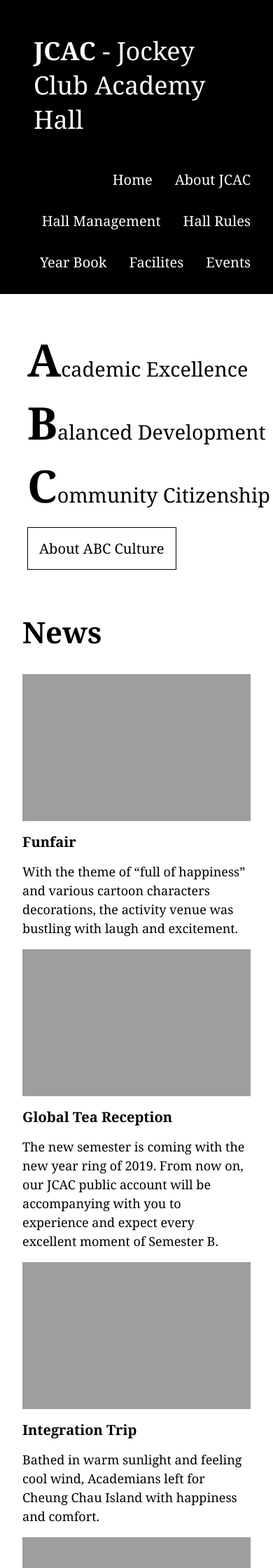
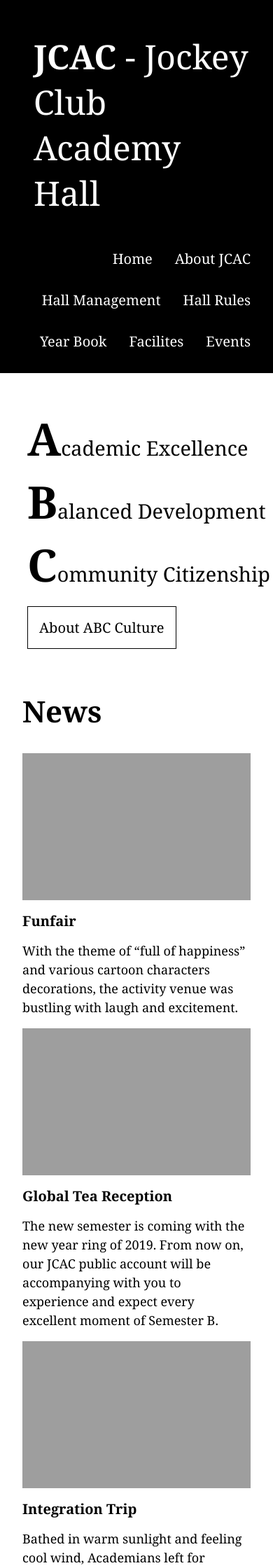
Before and after one commit to CWKSC/jcachall, a Jekyll site: the page built from page/home.md, in a window 390 px wide. Shown: the top 2240 px of the page at 70% size. Built offline with Jekyll 4.4.1, drawn with Linux system fonts in a browser that asks for light colours.

Commit message:
Update header.scss

```diff
--- a/assets/css/base/header.scss
+++ b/assets/css/base/header.scss
@@ -52,7 +52,7 @@
     .header .text {
         padding-top: 16px;
         padding-bottom: 16px;
-        font-size: 36px;
+        font-size: 48px;
     }
     .header .button {
         font-size: 20px;
```
